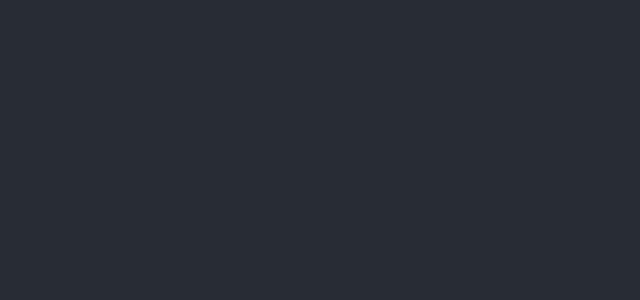
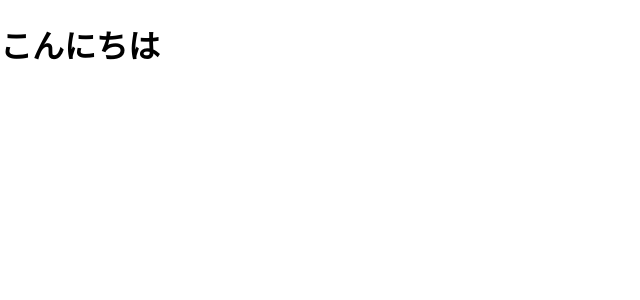
Before and after one commit to kkyopa/react_kawada, a React (Create React App) app: page /customer_input in a window 1280 px wide. Shown: the top 300 px of the page, without its empty margins (0-640 px from the left). Built offline with nearby package versions, Linux system fonts and the light colour scheme.

Commit message:
react-router使用

```diff
--- a/src/pages/App.tsx
+++ b/src/pages/App.tsx
@@ -1,11 +1,17 @@
 import React from "react";
 import "../styles/App.css";
+import { BrowserRouter, Route } from "react-router-dom";
+import CustomerFirst from "../pages/first_step/CustomerFirst";
+import CustomerInput from "../pages/first_step/CustomerInput";
+
+// import CustomerInput from "../pages/first_step/CustomerInput";
 
 const App = () => {
   return (
-    <div className="App">
-      <header className="App-header"></header>
-    </div>
+    <BrowserRouter>
+      <Route exact path="/customer_first" component={CustomerFirst} />
+      <Route exact path="/customer_input" component={CustomerInput} />
+    </BrowserRouter>
   );
 };
 
--- a/src/pages/first_step/CustomerComplete.tsx
+++ b/src/pages/first_step/CustomerComplete.tsx
@@ -1,5 +1,5 @@
 import React from "react";
-import "../styles/App.css";
+import "../../styles/App";
 
 function App() {
   return <></>;
--- a/src/pages/first_step/CustomerConfime.tsx
+++ b/src/pages/first_step/CustomerConfime.tsx
@@ -1,5 +1,5 @@
 import React from "react";
-import "../styles/App.css";
+import "../../styles/App";
 
 function App() {
   return <></>;
--- a/src/pages/first_step/CustomerFirst.tsx
+++ b/src/pages/first_step/CustomerFirst.tsx
@@ -1,8 +1,17 @@
 import React from "react";
-import "../styles/App.css";
+import { RouteComponentProps } from "react-router-dom";
+import "../../styles/App.css";
 
-function App() {
-  return <></>;
+export default function CustomerFirst(props: RouteComponentProps) {
+  const Next = () => {
+    props.history.push({ pathname: "/customer_input" });
+  };
+
+  return (
+    <>
+      お客様情報
+      {/* <button>戻る</button> */}
+      <button onClick={Next}>次へ</button>
+    </>
+  );
 }
-
-export default App;
--- a/src/pages/first_step/CustomerInput.tsx
+++ b/src/pages/first_step/CustomerInput.tsx
@@ -1,8 +1,14 @@
 import React from "react";
-import "../styles/App.css";
+import "../../styles/App.css";
 
-function App() {
-  return <></>;
+export default function CustomerInput() {
+  return (
+    <div>
+      <h1>こんにちは</h1>
+    </div>
+  );
 }
 
-export default App;
+// const customerinput = () => {
+//   return { CustomerInput };
+// };
```
